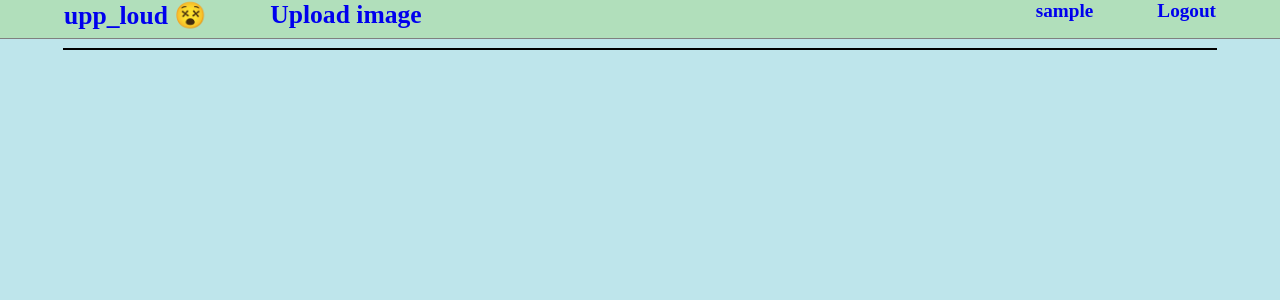
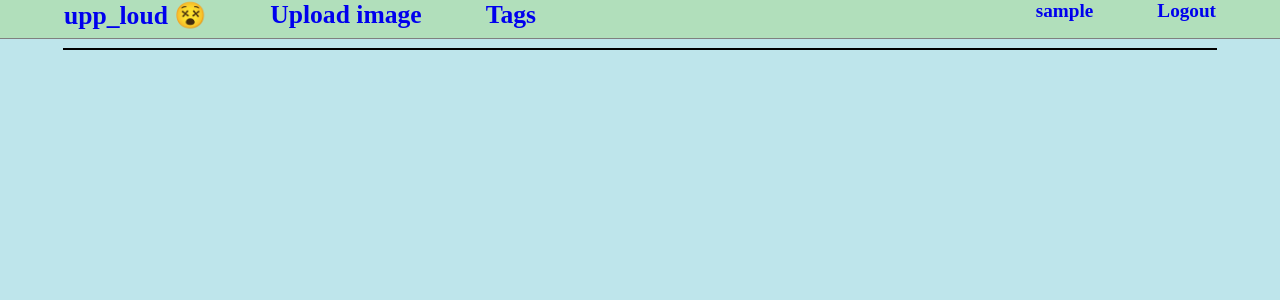
Before and after one commit to thuemaa/uppaus, a Django app: page /upploud/taglist in a window 1280 px wide. Shown: the top 300 px of the page. Run offline with Django 3.2, Linux system fonts and the light colour scheme; the visitor is signed in with stand-in values (Sample User, id 1); data that the repository does not hold is empty.

Commit message:
implemented thumbnail view by chosen tag

```diff
--- a/templates/tags.html
+++ b/templates/tags.html
@@ -4,7 +4,7 @@
 
     <div class="view_container_div">
         {% for t in tags %}
-            <span class="tagspan">{{ t.name }}:</span>
+            <a href="{% url 'tags' cur_page=1 tag_pk=t.pk %}"><span class="tagspan">{{ t.name }}:</span></a>
             <span class="tagcount">{{ t.image_set.all.count }}</span>
         {% endfor %}
     </div>
--- a/templates/upploudbase.html
+++ b/templates/upploudbase.html
@@ -11,6 +11,7 @@
         <a href="{% url 'thumbnails' %}"><h3>upp_loud &#x1F635</h3></a>
         {% if user.is_authenticated %}
             <a href="{% url 'upload' %}"><h3>Upload image</h3></a>
+            <a href="{% url 'taglist' %}"><h3>Tags</h3></a>
             <a href="{% url 'logout' %}"><h4>Logout</h4></a>
             <a href="{% url 'userimages' cur_page=1 %}"><h4>{{ user.username }}</h4></a>
         {% else %}
--- a/upploud/urls.py
+++ b/upploud/urls.py
@@ -12,5 +12,5 @@ urlpatterns = [
     path('upload/', views.upload, name='upload'),
     path('view/<int:img_pk>', views.view, name='view'),
     path('taglist', views.taglist, name='taglist'),
-
+    path('tags/<int:tag_pk>/<int:cur_page>', views.thumbnails, {'tagmode': True}, name='tags')
 ]
--- a/upploud/views.py
+++ b/upploud/views.py
@@ -12,26 +12,31 @@ from .forms import ImageForm
 # Home view. Display all uploaded images by date. TODO: by views
 # Display 20 images at a time by descending order.
 # PARAM page = current page of images. (newest images at page no 1 etc)
-def thumbnails(request, cur_page=1, usermode=False):
+# usermode and tagmode: if bool, display the users uploaded images or all images with spesific tag
+def thumbnails(request, tag_pk=0, cur_page=1, usermode=False, tagmode=False):
     # TODO: test for negative cur_page, implement fix
+    # p: start index, pn: end index
     p = (cur_page - 1) * 20
     pn = p + 20
-    # calculate the number of image pages.
-    max_pages = ceil(Image.objects.all().count() / 20)
     # set variable for next and previous pages. Required for url creation in template
     next_page = cur_page + 1
     prev_page = cur_page - 1
-    # Get 20 images in descending order
+    # Get 20 images in descending order by date. Calculate the maximum pages of images
     if usermode and request.user.is_authenticated:
         # change max_pages count to user images maxpage count
         max_pages = ceil(Image.objects.filter(uploaded_by=request.user).count() / 20)
         images = Image.objects.filter(uploaded_by=request.user).order_by('-date')[p:pn]
+    elif tagmode and tag_pk != 0:
+        tag = Tag.objects.get(pk=tag_pk)
+        max_pages = ceil(tag.image_set.all().count() / 20)
+        images = tag.image_set.all().order_by('-date')[p:pn]
     else:
         images = Image.objects.order_by('-date')[p:pn]
+        max_pages = ceil(Image.objects.all().count() / 20)
     if not images:
         raise Http404()
 
-    return render(request, 'thumbnails.html', { 'images': images, 'cur_page': cur_page, 'next_page': next_page, 'prev_page': prev_page, 'max_pages': max_pages, 'usermode': usermode})
+    return render(request, 'thumbnails.html', {'images': images, 'cur_page': cur_page, 'next_page': next_page, 'prev_page': prev_page, 'max_pages': max_pages, 'usermode': usermode})
 
 
 def usersignup(request):
```
